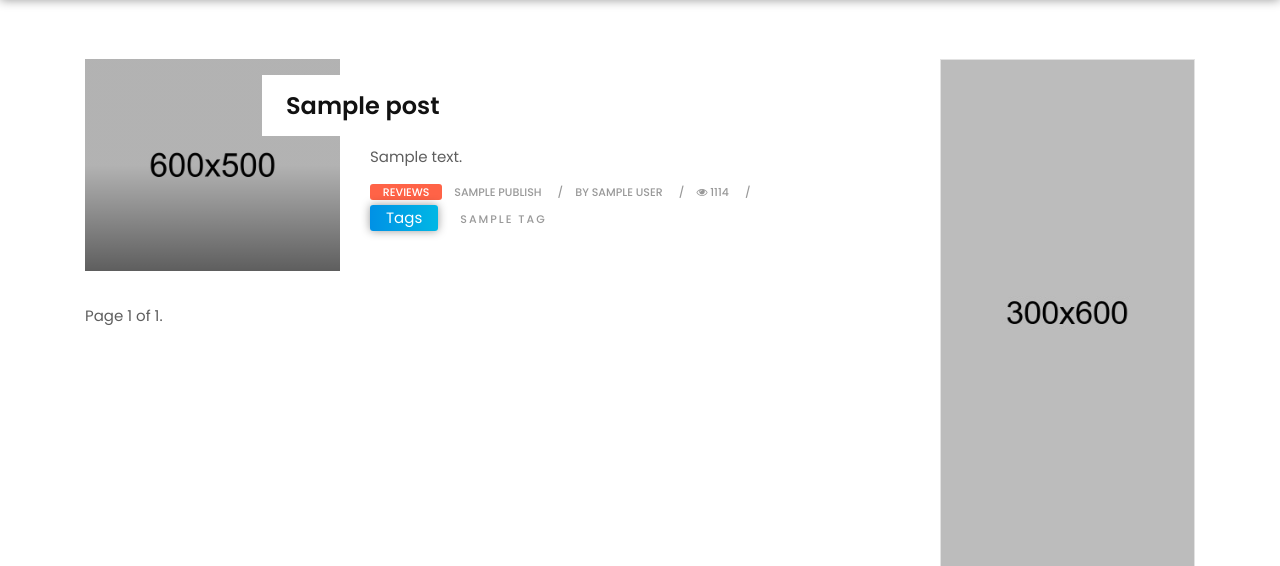
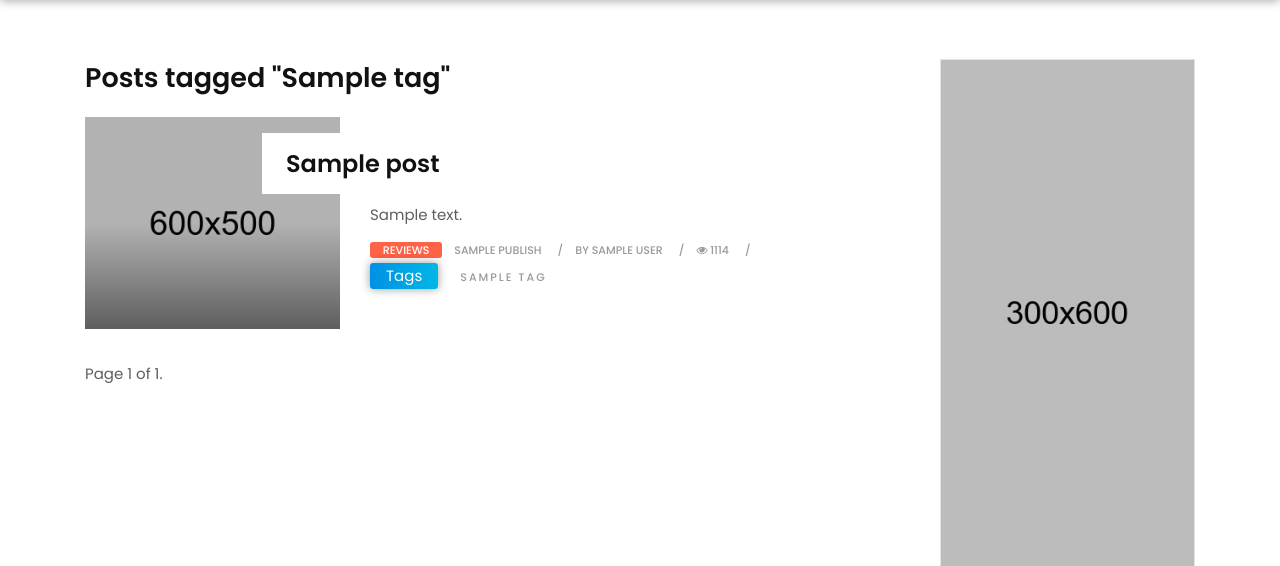
Before and after one commit to masonk16/blog, a Django app: template templates/blog/post/list.html in a window 1280 px wide. Shown: the part 74-640 px from the top of the page. Run offline with Django 4.2, Linux system fonts and the light colour scheme; the template is opened without the code that fills it: most values are stand-ins (such as "Sample title", 1, 10 or a date in 2020); some libraries are stand-ins or nearby versions.

Commit message:
Render filtered posts by tag.

```diff
--- a/templates/blog/post/list.html
+++ b/templates/blog/post/list.html
@@ -3,6 +3,9 @@
 {% block title %}My Blog{% endblock %}
 {% block content %}
     <div class="blog-list clearfix">
+    {% if tag %}
+        <h2>Posts tagged "{{ tag.name }}"</h2>
+    {% endif %}
     {% for post in posts %}
         <div class="blog-box row">
             <div class="col-md-4">
@@ -23,7 +26,10 @@
                 <small><a href="detail.html" title=""><i class="fa fa-eye"></i> 1114</a></small>
                 <div class="tag-cloud-single">
                     <span>Tags</span>
-                    <small><a href="#" title="">{{ post.tags.all|join:", " }}</a></small>
+                    {% for tag in post.tags.all %}
+                        <small><a href="{% url 'blog_app:post_list_by_tag' tag.slug %}" title="">{{ tag.name }}</a></small>
+                        {% if not forloop.last %}, {% endif %}
+                    {% endfor %}
                 </div><!-- end meta -->
             </div>
         </div><!-- end blog-box -->
```
Also changed, not shown: templates/blog/post/detail.html (+5 -2 lines).
